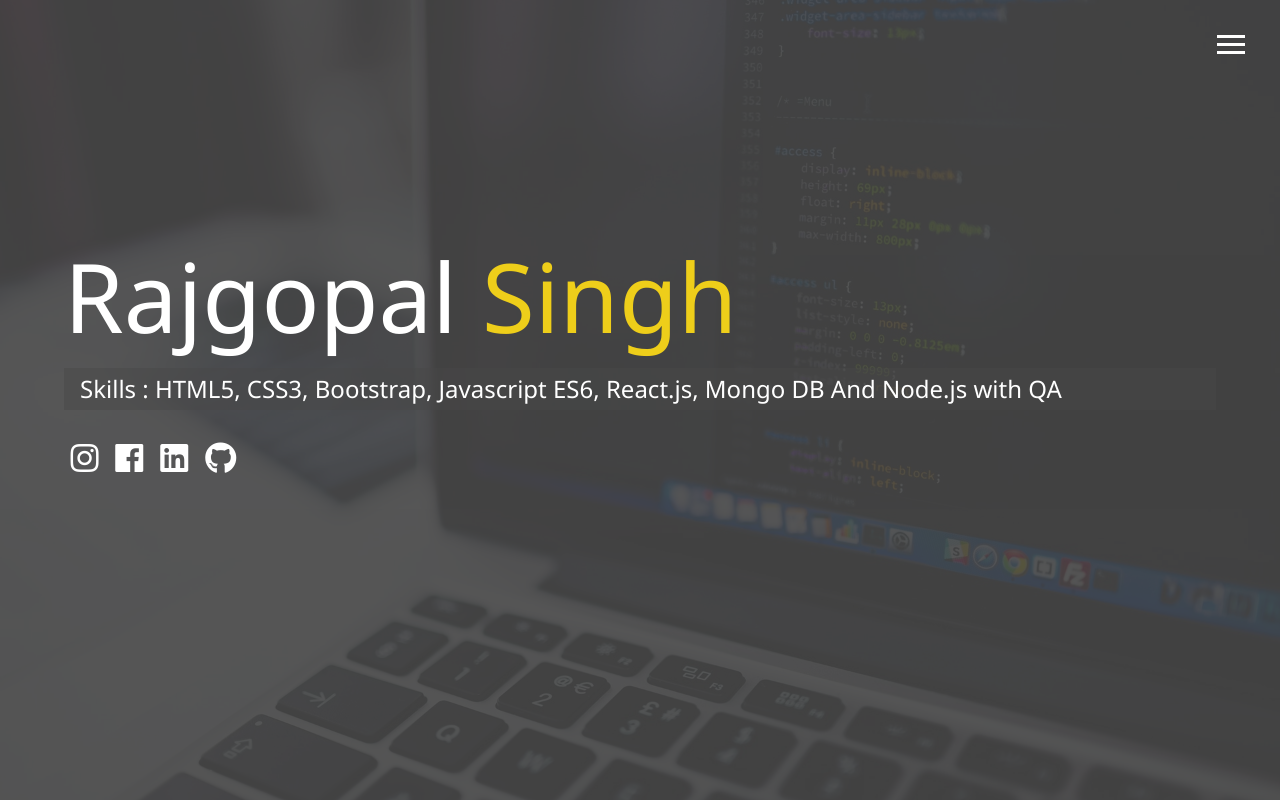
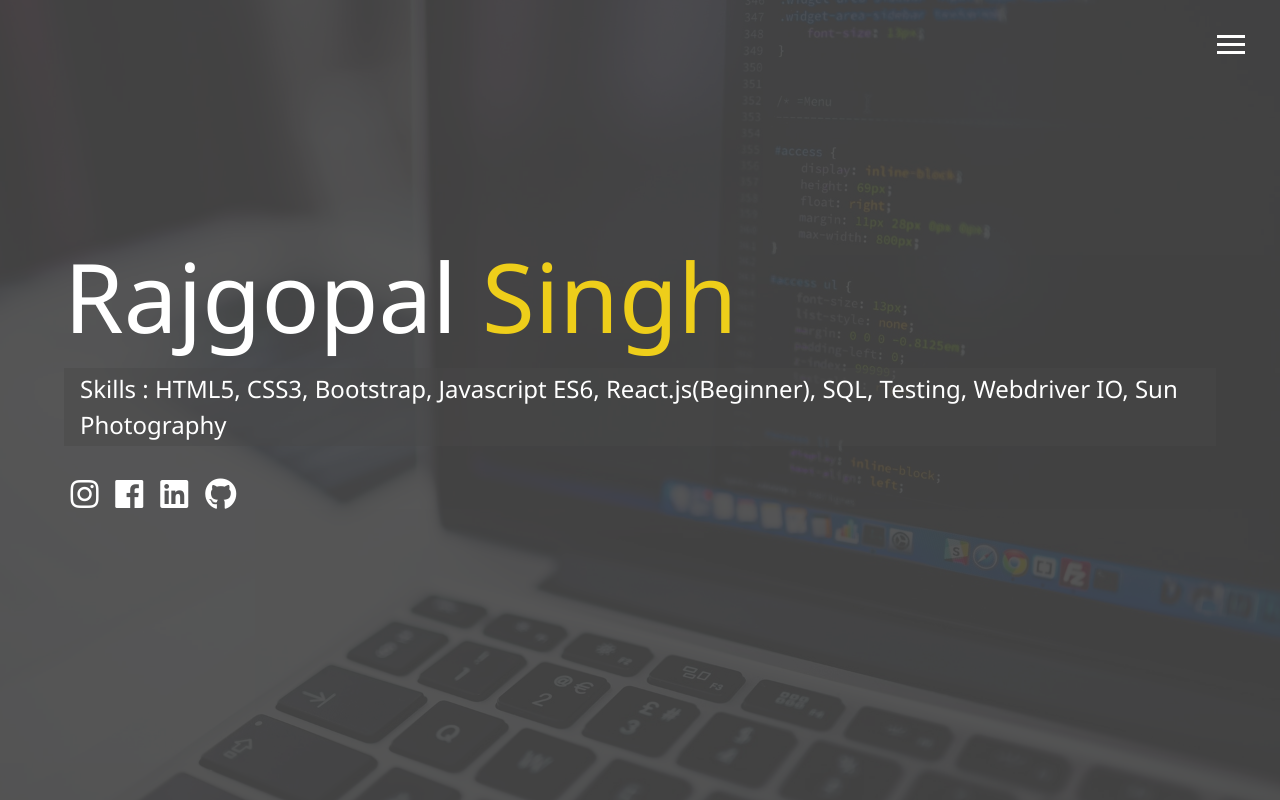
Before and after one commit to Raj7839/Raj7839.github.io, a plain HTML site: page index.html in a window 1280 px wide. Drawn offline with Linux system fonts and the light colour scheme.

Commit message:
Update index.html

```diff
--- a/index.html
+++ b/index.html
@@ -56,7 +56,7 @@
     </h1>
     <h2 class="sm-heading">
       Skills :
-      HTML5, CSS3, Bootstrap, Javascript ES6, React.js, Mongo DB And Node.js with QA
+      HTML5, CSS3, Bootstrap, Javascript ES6, React.js(Beginner), SQL, Testing, Webdriver IO, Sun Photography
     </h2>
     <div class="icons">
       <a href="https://www.instagram.com/rajgopalsingh/">
```
